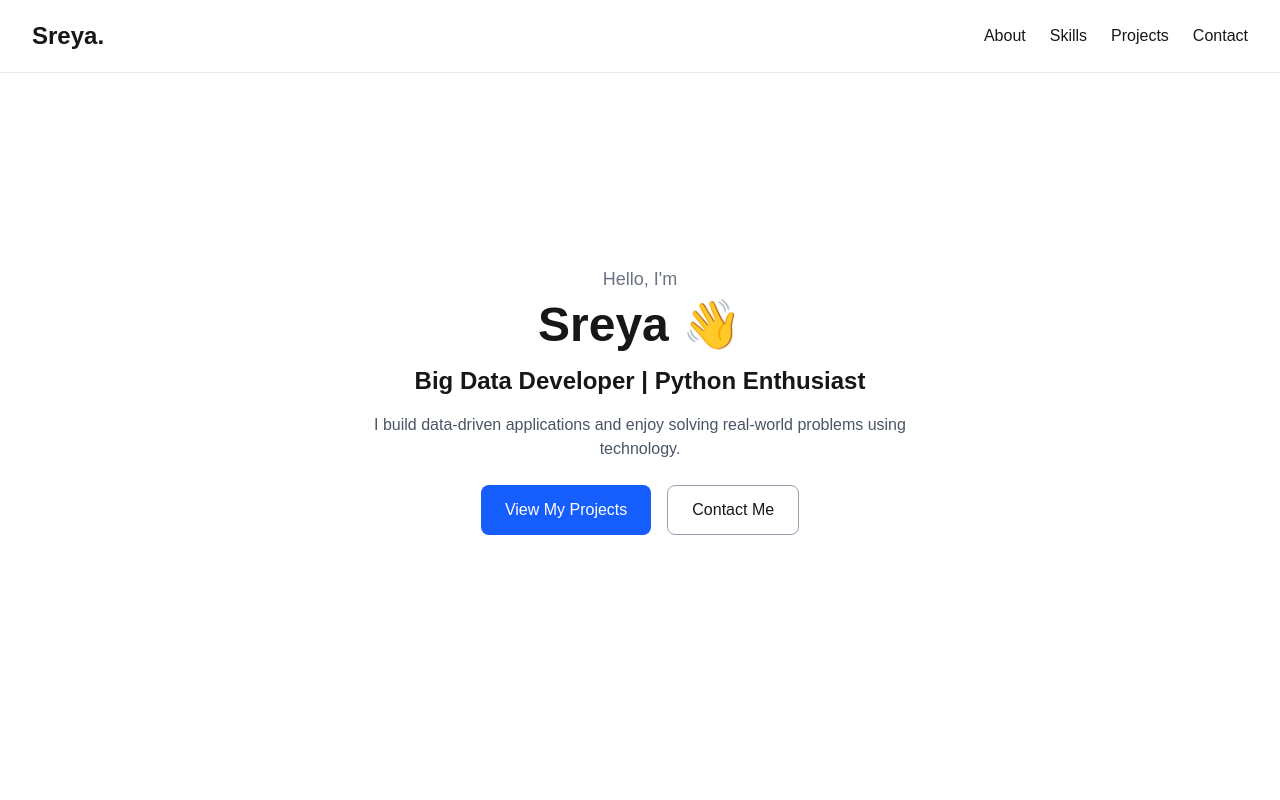
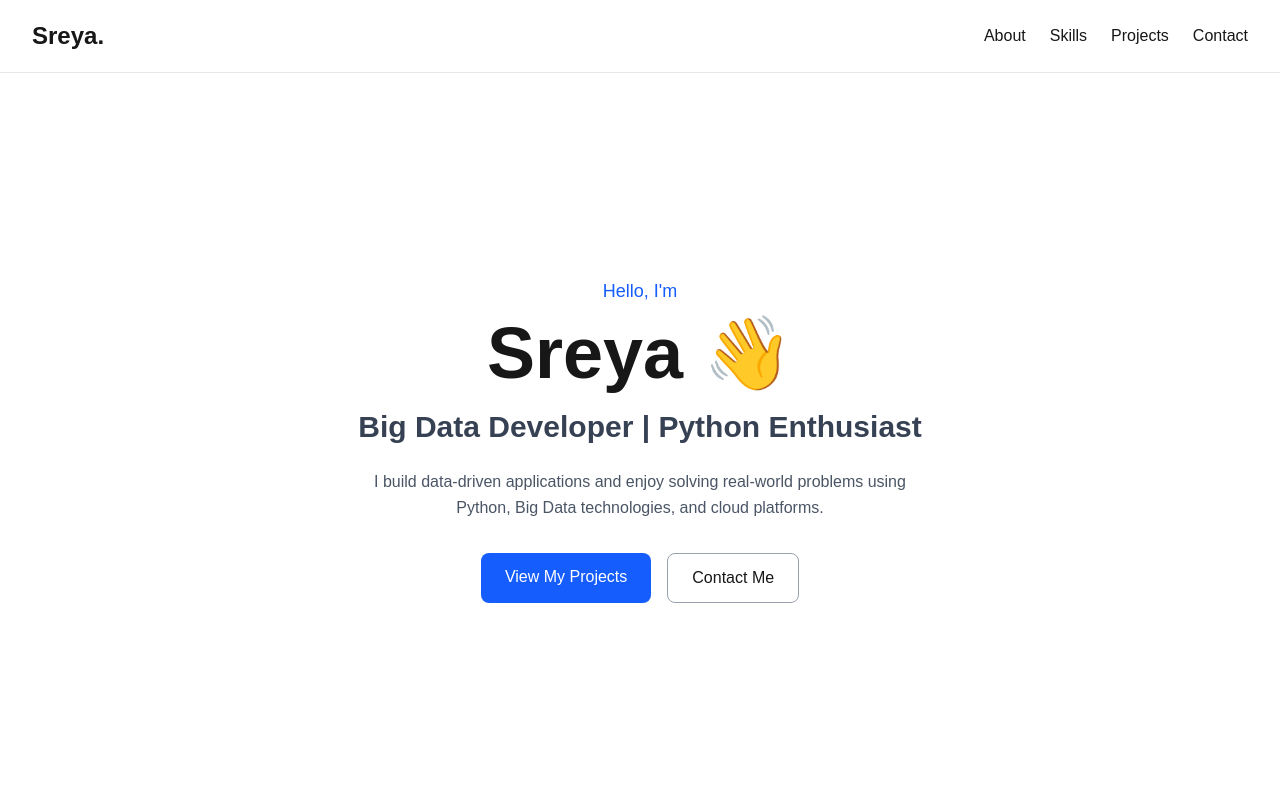
Before and after one commit to sreya86/Employee-Referal, a Next.js app: page / in a window 1280 px wide. Shown: the top 800 px of the page. Built offline with nearby package versions, Linux system fonts and the light colour scheme.

Commit message:
Modified Hero Code moved as Hero Component

```diff
--- a/app/page.tsx
+++ b/app/page.tsx
@@ -3,41 +3,13 @@ import About from "@/components/About";
 import Skills from "@/components/Skills";
 import Projects from "@/components/Projects";
 import Contact from "@/components/Contact";
+import Hero from "@/components/Hero";
 
 export default function Home() {
   return (
     <>
       <Navbar />
-
-      <main className="min-h-screen flex flex-col justify-center items-center text-center p-6">
-        <p className="text-lg text-gray-500">
-          Hello, I'm
-        </p>
-
-        <h1 className="text-5xl font-bold mt-2">
-          Sreya 👋
-        </h1>
-
-        <h2 className="text-2xl font-semibold mt-4">
-          Big Data Developer | Python Enthusiast
-        </h2>
-
-        <p className="max-w-xl text-gray-600 mt-4">
-          I build data-driven applications and enjoy solving real-world
-          problems using technology.
-        </p>
-
-        <div className="flex gap-4 mt-6">
-          <button className="bg-blue-600 text-white px-6 py-3 rounded-lg">
-            View My Projects
-          </button>
-
-          <button className="border border-gray-400 px-6 py-3 rounded-lg">
-            Contact Me
-          </button>
-        </div>
-      </main>
-
+      <Hero />
       <About />
       <Skills />
       <Projects />
--- /dev/null
+++ b/components/Hero.tsx
@@ -0,0 +1,38 @@
+export default function Hero() {
+  return (
+    <main className="min-h-screen flex flex-col justify-center items-center text-center px-6 pt-20">
+      <p className="text-lg text-blue-600 font-medium">
+        Hello, I'm
+      </p>
+
+      <h1 className="text-5xl md:text-7xl font-bold mt-3">
+        Sreya 👋
+      </h1>
+
+      <h2 className="text-xl md:text-3xl font-semibold mt-5 text-gray-700">
+        Big Data Developer | Python Enthusiast
+      </h2>
+
+      <p className="max-w-xl text-gray-600 mt-6 leading-relaxed">
+        I build data-driven applications and enjoy solving real-world
+        problems using Python, Big Data technologies, and cloud platforms.
+      </p>
+
+      <div className="flex gap-4 mt-8">
+        <a
+          href="#projects"
+          className="bg-blue-600 text-white px-6 py-3 rounded-lg hover:bg-blue-700 transition"
+        >
+          View My Projects
+        </a>
+
+        <a
+          href="#contact"
+          className="border border-gray-400 px-6 py-3 rounded-lg hover:bg-gray-100 transition"
+        >
+          Contact Me
+        </a>
+      </div>
+    </main>
+  );
+}
```
